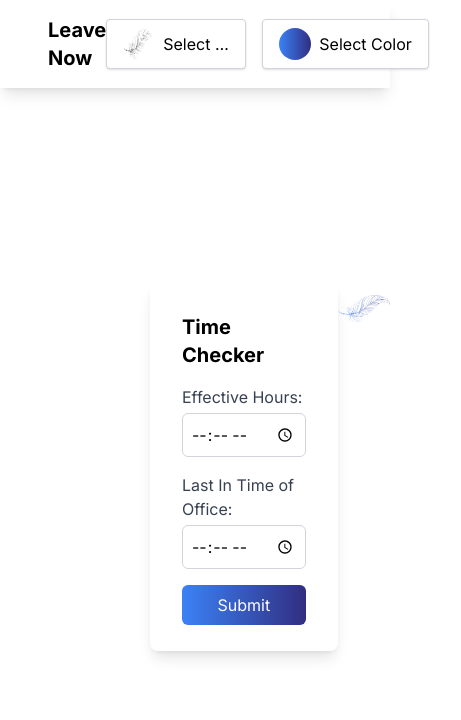
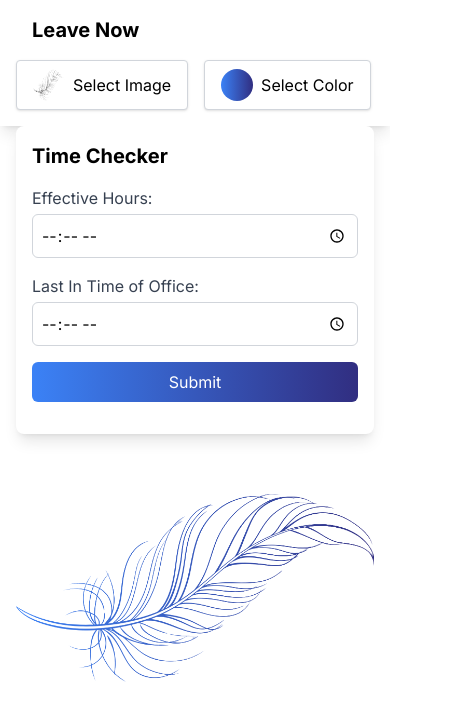
Before and after one commit to wdcs-nayansarvaiya/leave-time, a Next.js app: page / in a window 390 px wide. Shown: the top 720 px of the page, 461 px wide, since content can reach past the window. Built offline with nearby package versions, Linux system fonts and the light colour scheme.

Commit message:
Responsive design

```diff
--- a/src/app/component/navbar2.js
+++ b/src/app/component/navbar2.js
@@ -55,10 +55,9 @@ const Navbar = () => {
     <>
       <div className="h-screen flex flex-col">
         <nav className="bg-white shadow-lg p-4">
-          <div className="container mx-auto flex justify-between items-center">
-            <div className="text-xl font-bold ml-8">Leave Now</div>
-            <div className="flex space-x-4">
-              {/* Dropdown for selecting round-shaped images */}
+          <div className="container mx-auto flex flex-wrap justify-between items-center">
+            <div className="text-xl font-bold ml-4 md:ml-8">Leave Now</div>
+            <div className="flex space-x-4 mt-4 md:mt-0">
               <div className="relative inline-block">
                 <button
                   className="bg-white border border-gray-300 hover:border-gray-500 px-4 py-2 rounded shadow flex items-center leading-tight focus:outline-none focus:shadow-outline"
@@ -95,10 +94,9 @@ const Navbar = () => {
                 )}
               </div>
 
-              {/* Dropdown for selecting theme colors */}
               <div className="relative inline-block">
                 <button
-                  className="bg-white border border-gray-300 hover:border-gray-500 px-4 py-2 rounded shadow flex items-center leading-tight focus:outline-none focus:shadow-outline mr-8"
+                  className="bg-white border border-gray-300 hover:border-gray-500 px-4 py-2 rounded shadow flex items-center leading-tight focus:outline-none focus:shadow-outline"
                   onClick={toggleDropdownTheme}
                 >
                   <span
@@ -134,12 +132,11 @@ const Navbar = () => {
             </div>
           </div>
         </nav>
-        <div className="flex justify-between items-center h-screen">
+        <div className="flex flex-col md:flex-row justify-between items-center flex-grow px-4 md:px-8">
           <TheamNewComp color={gradientClass} colTheme={isDark} />
           <div
-            className={`w-[700px] h-[350px] mt-2 mr-[80] ${gradientClass}`}
+            className={`w-full md:w-[700px] h-[350px] mt-4 md:mt-0 md:mr-[80px] ${gradientClass}`}
             style={{
-              // WebkitMaskImage: `url('/images/7.png')`,
               maskImage: `url(${selectedImage})`,
               WebkitMaskSize: "contain",
               maskSize: "contain",
--- a/src/app/component/theamNew.js
+++ b/src/app/component/theamNew.js
@@ -1,7 +1,6 @@
-import React, { useState } from 'react'
+import React, { useState } from "react";
 
 function TheamNewComp(gradientClass) {
-
   const [startTime, setStartTime] = useState("");
   const [endTime, setEndTime] = useState("");
   const [leaveTime, setLeaveTime] = useState("");
@@ -14,24 +13,23 @@ function TheamNewComp(gradientClass) {
     setEndTime(event.target.value);
   };
 
-
   // remove AM PM
   const convertTimeFormat = (timeStr) => {
-        if (timeStr.includes('AM')) {
+    if (timeStr.includes("AM")) {
       // Remove 'AM' and return as is
-            return timeStr.replace(' AM', '');
-        } else if (timeStr.includes('PM')) {
+      return timeStr.replace(" AM", "");
+    } else if (timeStr.includes("PM")) {
       // Convert PM to 24-hour format and remove 'PM'
-            let timeParts = timeStr.replace(' PM', '').split(':');
+      let timeParts = timeStr.replace(" PM", "").split(":");
       let hour = parseInt(timeParts[0]) + 12;
       if (hour === 24) {
         hour = 12; // Special case for 12 PM
       }
-            return hour + ':' + timeParts[1];
+      return hour + ":" + timeParts[1];
     }
     // If no AM/PM found, return the original string (though it shouldn't happen in this context)
     return timeStr;
-    }
+  };
 
   const handleSubmit = (event) => {
     event.preventDefault();
@@ -65,44 +63,53 @@ function TheamNewComp(gradientClass) {
       hour12: true,
     });
     setLeaveTime(leaveTimeString);
-
   };
   return (
-        // <div className="flex items-center justify-center h-screen">
-        <div className="ml-[150px] bg-white p-8 rounded-lg shadow-lg w-[500px] h-[370px]">
+    <div className="bg-white p-4 sm:p-6 md:p-8 rounded-lg shadow-lg mx-4 sm:mx-6 md:mx-auto w-full max-w-md md:max-w-lg">
       <h3 className="text-xl font-bold mb-4">Time Checker</h3>
       <form onSubmit={handleSubmit}>
         <div className="mb-4">
-                    <label htmlFor="input1" className="block text-gray-700"> Effective Hours:</label>
-                    <input id="startTime"
+          <label htmlFor="startTime" className="block text-gray-700">
+            Effective Hours:
+          </label>
+          <input
+            id="startTime"
             type="time"
             value={startTime}
             onChange={handleStartTimeChange}
             required
-                        className="mt-1 block w-full border border-gray-300 rounded-md p-2" />
+            className="mt-1 block w-full border border-gray-300 rounded-md p-2"
+          />
         </div>
         <div className="mb-4">
-                    <label htmlFor="input2" className="block text-gray-700">Last In Time of Office:</label>
-                    <input id="endTime"
+          <label htmlFor="endTime" className="block text-gray-700">
+            Last In Time of Office:
+          </label>
+          <input
+            id="endTime"
             type="time"
             value={endTime}
             onChange={handleEndTimeChange}
             required
-                        className="mt-1 block w-full border border-gray-300 rounded-md p-2" />
+            className="mt-1 block w-full border border-gray-300 rounded-md p-2"
+          />
         </div>
-                <button type="submit" className={`w-full ${gradientClass.colTheme == true || gradientClass.colTheme == 'true' ? `text-white` : `text-black`} py-2 rounded-md  ${gradientClass.color}`}>Submit</button>
-
+        <button
+          type="submit"
+          className={`w-full ${
+            gradientClass.colTheme ? "text-white" : "text-black"
+          } py-2 rounded-md ${gradientClass.color}`}
+        >
+          Submit
+        </button>
       </form>
-            <div style={{
-                fontSize: "20px",
-                marginTop: "10px",
-                textAlign: "center",
-                fontWeight: "bold"
-            }}> {leaveTime !== "" ? `Leave Time: ${convertTimeFormat(leaveTime)}` : null}
+      <div className="mt-4 text-center text-lg font-bold">
+        {leaveTime !== ""
+          ? `Leave Time: ${convertTimeFormat(leaveTime)}`
+          : null}
       </div>
     </div>
-        // </div>
-    )
+  );
 }
 
-export default TheamNewComp
+export default TheamNewComp;
```
Lines whose indentation alone changed are shown as unchanged.
